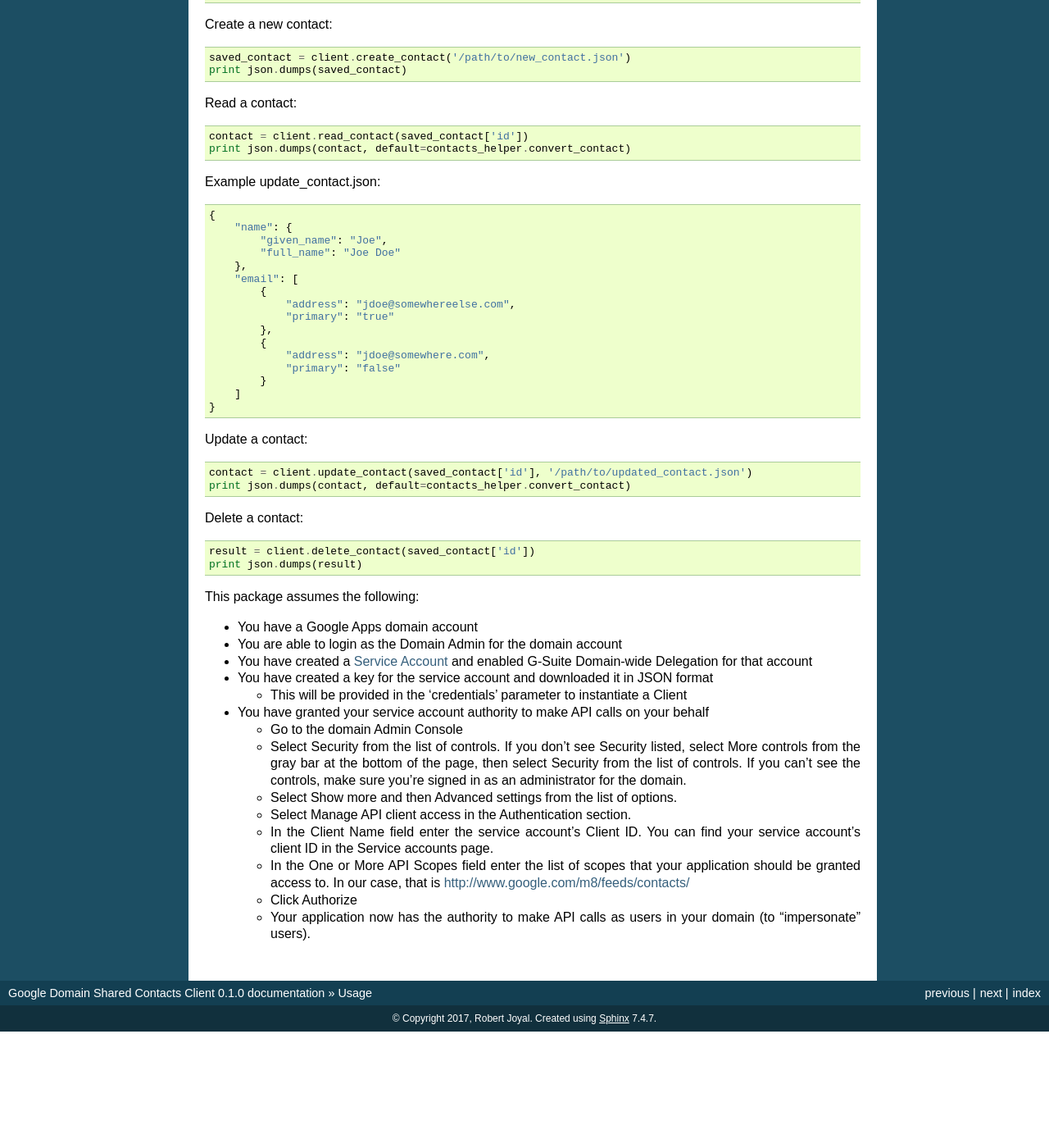
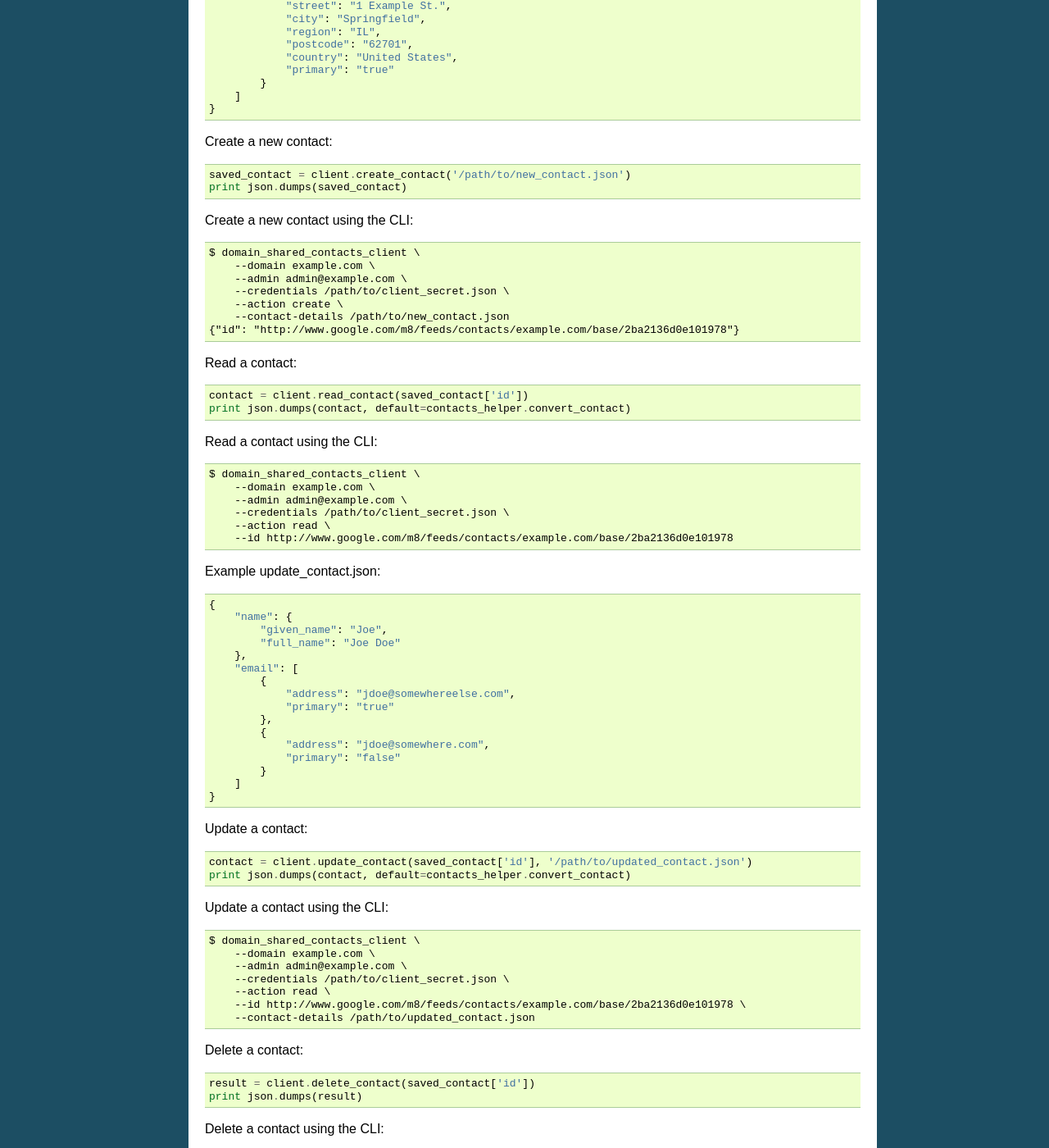
Before and after one commit to rjoyal/domain_shared_contacts_client, a Sphinx documentation site: the page built from docs/usage.rst, in a window 1280 px wide and 1400 px high, scrolled down 841 px. Shown: the whole window at 82% size. Built offline with Sphinx 7.4.7, drawn with Linux system fonts in a browser that asks for light colours; pages that are not in the unit, such as notebooks, are missing from menus; before the commit the page ends 2099 px from its top, so only the background shows below that; some of the changed text lies outside the part shown.

Commit message:
Update usage.rst

```diff
--- a/docs/usage.rst
+++ b/docs/usage.rst
@@ -17,6 +17,14 @@ Use Google Domain Shared Contacts Client in a project to list, create, read, upd
     # Fetch the list of contacts currently available
     contacts = client.get_contacts()
     print json.dumps(contacts, default=contacts_helper.convert_contacts)
+
+Fetch contacts using the CLI::
+
+    $ domain_shared_contacts_client \
+        --domain example.com \
+        --admin admin@example.com \
+        --credentials /path/to/client_secret.json \
+        --action list
 
 Example new_contact.json::
 
@@ -56,10 +64,29 @@ Create a new contact::
     saved_contact = client.create_contact('/path/to/new_contact.json')
     print json.dumps(saved_contact)
 
+Create a new contact using the CLI::
+
+    $ domain_shared_contacts_client \
+        --domain example.com \
+        --admin admin@example.com \
+        --credentials /path/to/client_secret.json \
+        --action create \
+        --contact-details /path/to/new_contact.json
+    {"id": "http://www.google.com/m8/feeds/contacts/example.com/base/2ba2136d0e101978"}
+
 Read a contact::
 
     contact = client.read_contact(saved_contact['id'])
     print json.dumps(contact, default=contacts_helper.convert_contact)
+
+Read a contact using the CLI::
+
+    $ domain_shared_contacts_client \
+        --domain example.com \
+        --admin admin@example.com \
+        --credentials /path/to/client_secret.json \
+        --action read \
+        --id http://www.google.com/m8/feeds/contacts/example.com/base/2ba2136d0e101978
 
 Example update_contact.json::
 
@@ -86,10 +113,30 @@ Update a contact::
     contact = client.update_contact(saved_contact['id'], '/path/to/updated_contact.json')
     print json.dumps(contact, default=contacts_helper.convert_contact)
 
+Update a contact using the CLI::
+
+    $ domain_shared_contacts_client \
+        --domain example.com \
+        --admin admin@example.com \
+        --credentials /path/to/client_secret.json \
+        --action read \
+        --id http://www.google.com/m8/feeds/contacts/example.com/base/2ba2136d0e101978 \
+        --contact-details /path/to/updated_contact.json
+
 Delete a contact::
 
     result = client.delete_contact(saved_contact['id'])
     print json.dumps(result)
+
+Delete a contact using the CLI::
+
+    $ domain_shared_contacts_client
+        --domain example.com \
+        --admin admin@example.com \
+        --credentials /path/to/client_secret.json \
+        --action delete \
+        --id http://www.google.com/m8/feeds/contacts/example.com/base/2ba2136d0e101978
+    {"status": "OK"}
 
 This package assumes the following:
 
```
